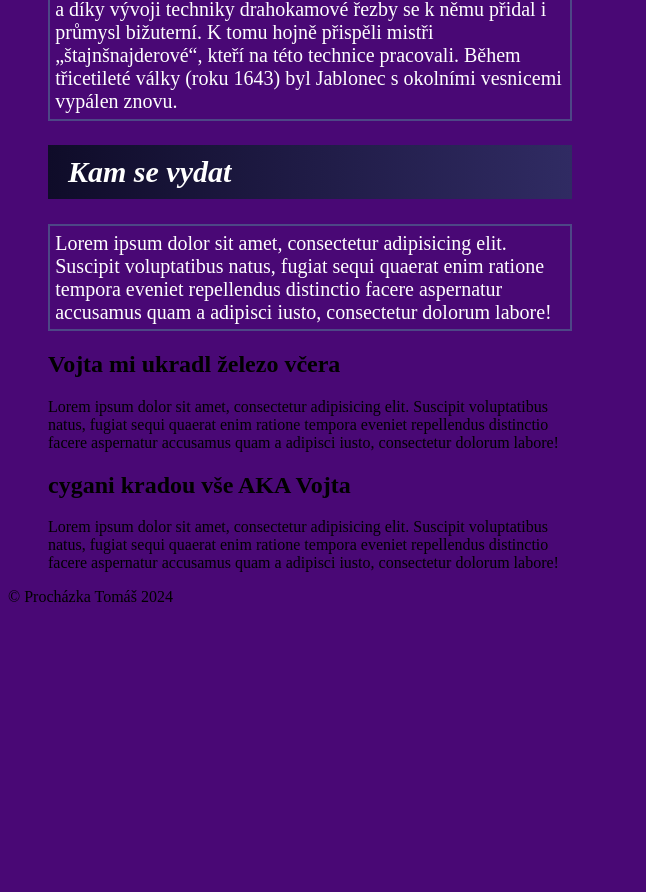
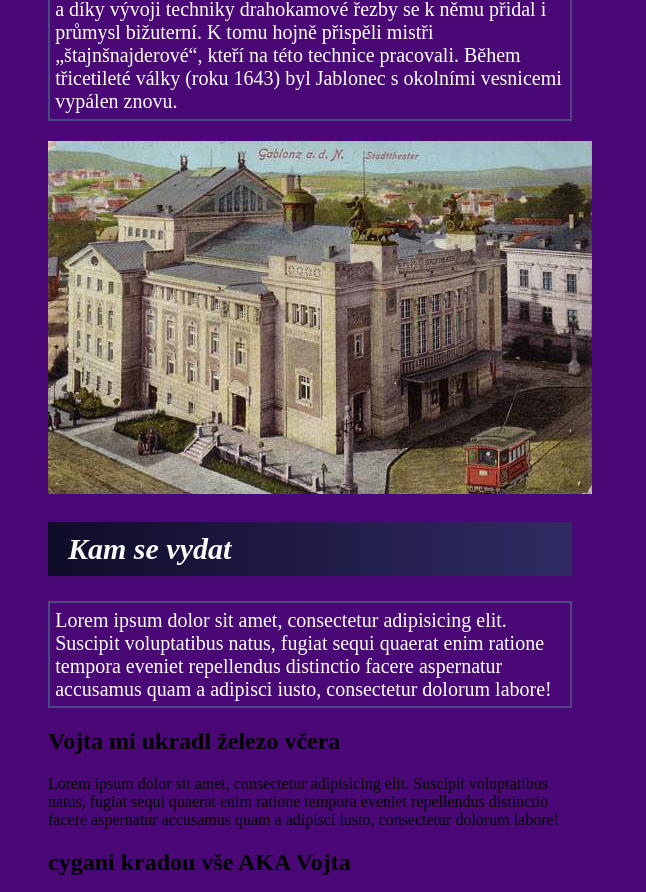
Before and after one commit to HouskassT/Velk--pr-ce---html---Jablonec-nad-Nisou, a plain HTML site: page index.html in a window 1280 px wide. Shown: the part 801-1693 px from the top of the page, without its empty margins (0-646 px from the left). Before the commit the page ends 1415 px from the top, so only its background shows below. Drawn offline with Linux system fonts and the light colour scheme.

Commit message:
Jablonec nad Nisou

```diff
--- a/index.html
+++ b/index.html
@@ -31,6 +31,7 @@
             neunikl vypálení. V zemských deskách z let 1538 a 1543 se pak uvádí jako pustý. K pozvolnému znovuosídlování došlo až v druhé polovině 16. století, především v souvislosti
             s podmínkami pro sklářství. V druhé polovině 17. století už sklářství zažívalo bouřlivý rozvoj a díky vývoji techniky drahokamové řezby se k němu přidal i průmysl bižuterní.
             K tomu hojně přispěli mistři „štajnšnajderové“, kteří na této technice pracovali. Během třicetileté války (roku 1643) byl Jablonec s okolními vesnicemi vypálen znovu.</p>
+        <img src = "./images/Divadlo.jpg" alt = "divadlo">
         </article>
         <section>
             <h2 class = "Okolí">Kam se vydat</h2>
```
Also changed, not shown: images/Divadlo.jpg (added), images/Jablonec nad Nisou.jpg (added).
